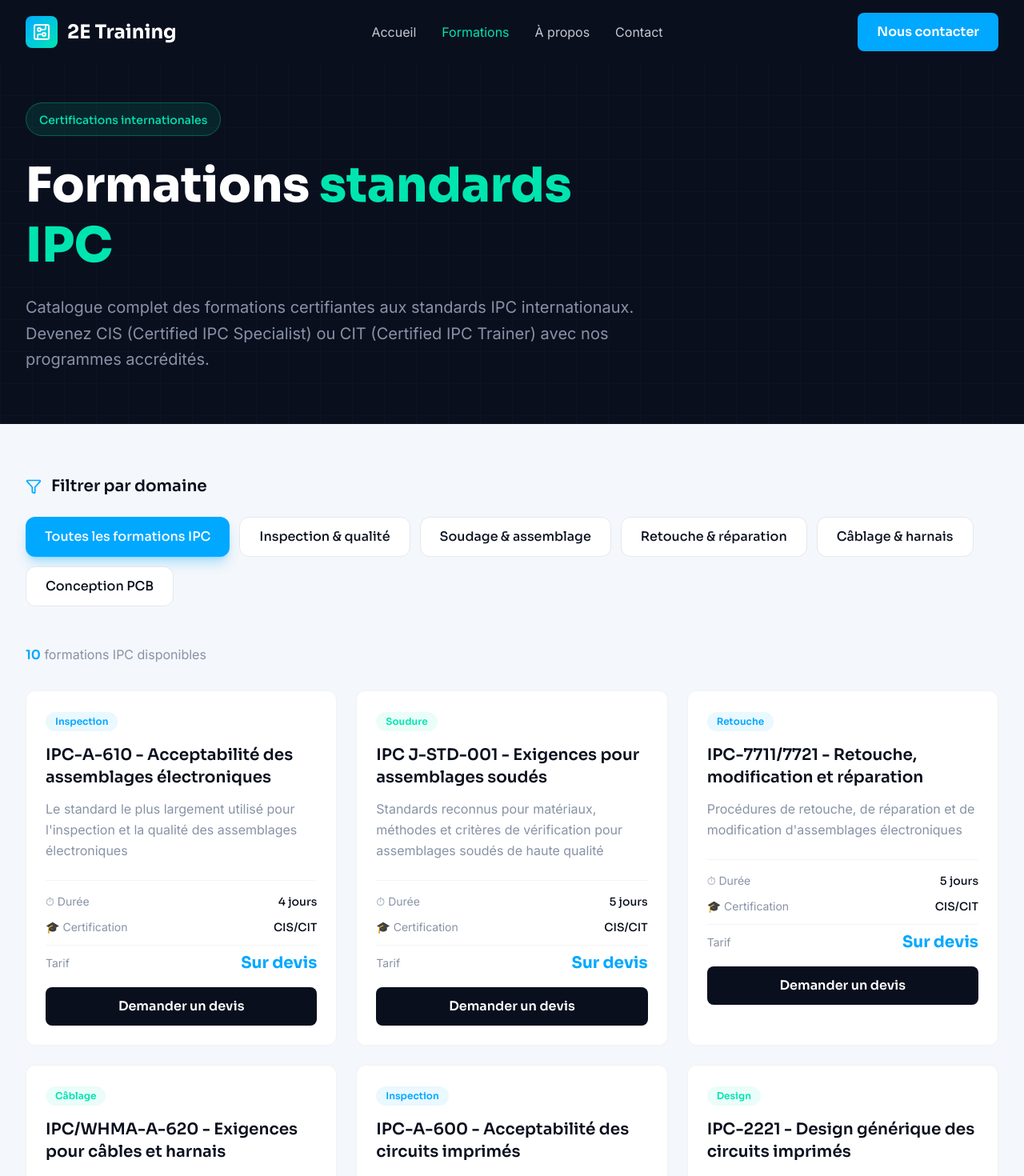
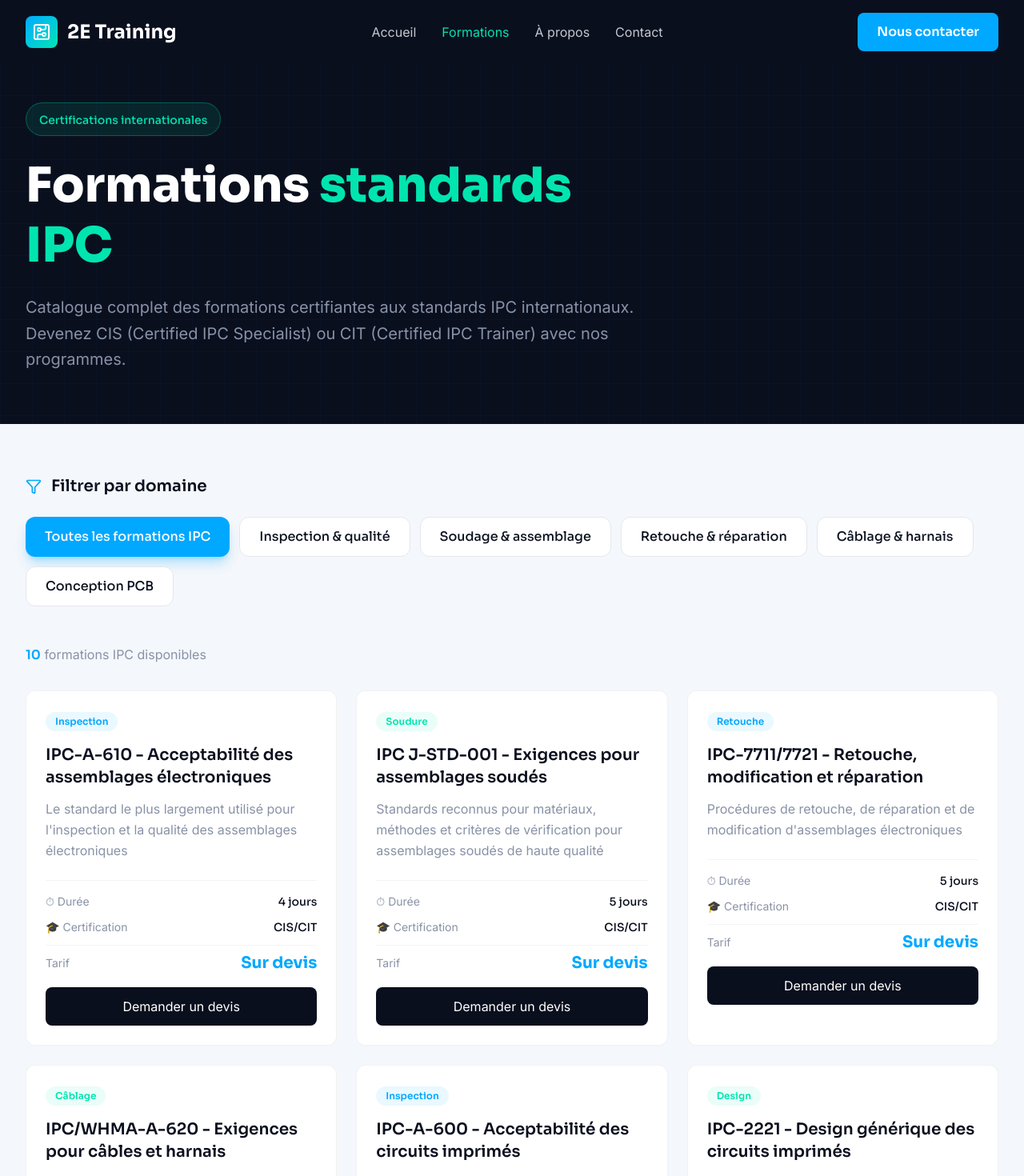
Before and after one commit to 2etraining/2etraining, a React (Vite) app: page /formations in a window 1280 px wide. Shown: the top 1470 px of the page at 80% size. Built offline with nearby package versions, Linux system fonts and the light colour scheme.

Commit message:
commit: changement /formations

```diff
--- a/src/app/pages/Formations.tsx
+++ b/src/app/pages/Formations.tsx
@@ -1,4 +1,5 @@
 import { useState } from 'react';
+import { Link } from 'react-router';
 import { Filter } from 'lucide-react';
 
 export default function Formations() {
@@ -150,7 +151,7 @@ export default function Formations() {
 
             <p className="text-xl text-[#8892a6] leading-relaxed">
               Catalogue complet des formations certifiantes aux standards IPC internationaux.
-              Devenez CIS (Certified IPC Specialist) ou CIT (Certified IPC Trainer) avec nos programmes accrédités.
+              Devenez CIS (Certified IPC Specialist) ou CIT (Certified IPC Trainer) avec nos programmes.
             </p>
           </div>
         </div>
@@ -249,13 +250,10 @@ export default function Formations() {
                       </span>
                     </div>
                   </div>
-                  <a
-                  href="/contact"
-                  className="w-full mt-4 px-6 py-3 bg-[#0a0f1e] text-white rounded-lg hover:bg-[#0a0f1e]/90 transition-all group-hover:shadow-lg text-center block"
-                  style={{ fontFamily: 'Sora, sans-serif', fontWeight: 600 }}
-                  >
-                  Demander un devis
-                </a>
+
+                  <Link to="/contact" className="block w-full mt-4 px-6 py-3 bg-[#0a0f1e] text-white rounded-lg hover:bg-[#0a0f1e]/90 transition-all group-hover:shadow-lg text-center">
+                    Demander un devis
+                  </Link>
                 </div>
               </div>
             ))}
```
